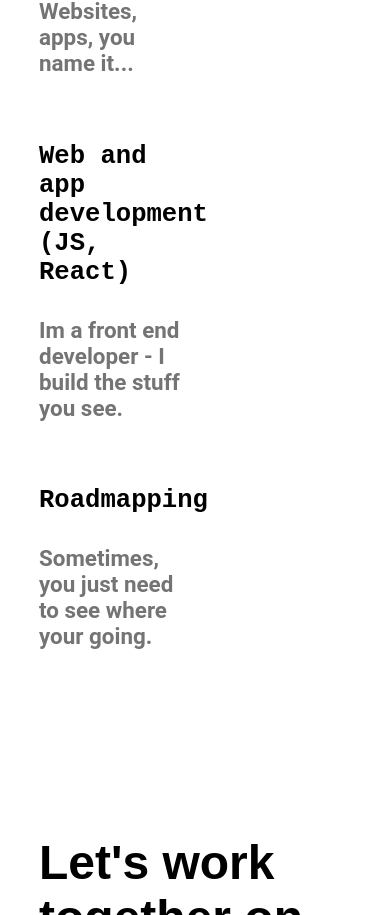
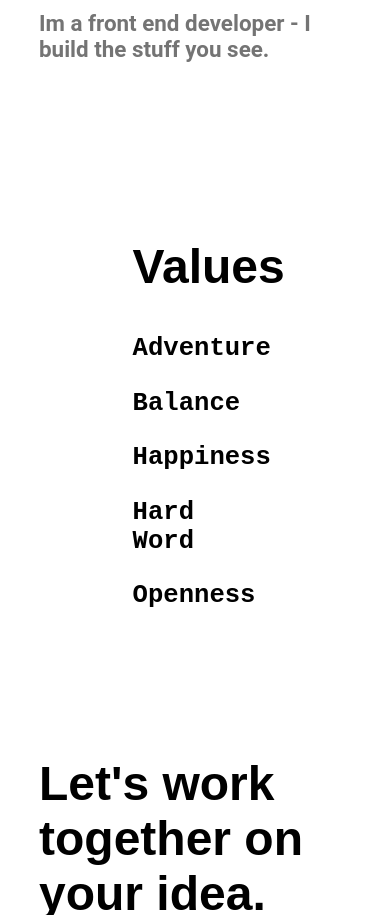
Before and after one commit to EdwardGoomba/EvD, a React app: page /about in a window 390 px wide. Shown: the part 2032-2947 px from the top of the page. Built offline with nearby package versions, Linux system fonts and the light colour scheme; a web font is replaced by a local one.

Commit message:
Add breakpoints

```diff
--- a/app/components/About.js
+++ b/app/components/About.js
@@ -1,7 +1,9 @@
 import React from 'react'
 import styled from 'styled-components'
 
-// Display Styles
+// Styled Components
+import media from './Media'
+
 const Hello = styled.h1`
   font-family: acumin-pro, sans-serif;
   font-size: 3.5em;
@@ -45,15 +47,18 @@ const DetailsWrapper = styled.div`
   display: flex;
   flex-direction: row;
   flex-wrap: wrap;
-  justify-content: flex-start;
+  justify-content: space-around;
 `
 
 const Skills = styled.div`
-  width: 50%;
+  width: 40%;
+  ${media.desktop`width: 40%;`}
+  ${media.tablet`width: 40%;`}
+  ${media.phone`width: 100%;`}
 `
 
 const Values = styled.div`
-  width: 50%;
+  width: 40%;
 `
 
 const CTA = styled.h3`
@@ -91,11 +96,11 @@ const About = () => {
           <SubHeading>Web and user interface design (ui)</SubHeading>
           <Details>Websites, apps, you name it...</Details>
 
-          <SubHeading>Web and app development (JS, React)</SubHeading>
+          <SubHeading>Web and app development</SubHeading>
           <Details>Im a front end developer - I build the stuff you see.</Details>
 
-          <SubHeading>Roadmapping</SubHeading>
-          <Details>Sometimes, you just need to see where your going.</Details>
+          {/* <SubHeading>Roadmapping</SubHeading>
+          <Details>Sometimes, you just need to see where your going.</Details> */}
         </Skills>
 
         <Values>
--- /dev/null
+++ b/app/components/Media.js
@@ -0,0 +1,20 @@
+import { css } from 'styled-components'
+
+const sizes = {
+  desktop: 992,
+  tablet: 768,
+  phone: 576
+}
+
+// Iterate through the sizes and create a media template
+const media = Object.keys(sizes).reduce((acc, label) => {
+  acc[label] = (...args) => css`
+    @media (max-width: ${sizes[label] / 16}em) {
+      ${css(...args)}
+    }
+  `
+
+  return acc
+}, {})
+
+export default media
--- a/package.json
+++ b/package.json
@@ -1,6 +1,6 @@
 {
   "name": "evd",
-  "version": "0.2.0",
+  "version": "0.2.1",
   "description": "Personal portfolio site",
   "main": "index.js",
   "repository": "https://github.com/EdwardGoomba/evd.git",
```
